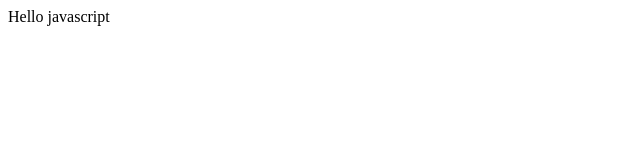
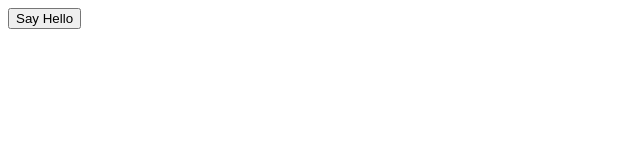
Before and after one commit to Murad2018/hellojavascript, a plain HTML site: page index.html in a window 1280 px wide. Shown: the whole page, without its empty margins (0-640 px from the left). Drawn offline with Linux system fonts and the light colour scheme.

Commit message:
alert function

```diff
--- a/index.html
+++ b/index.html
@@ -2,14 +2,16 @@
 <html>
 <head>
 	<title>Hello JS</title>
+	<script type="text/javascript">
+		function sayHello(){
+			alert ("Hello My Friend!!!");
+		}
+
+	</script>
 </head>
 <body>
-	<script type="text/javascript">
-		document.write ("Hello javascript");
+	<input type="button" value="Say Hello" onclick="sayHello()">
 
-
-
-	</script>
 
 </body>
 </html>
```
